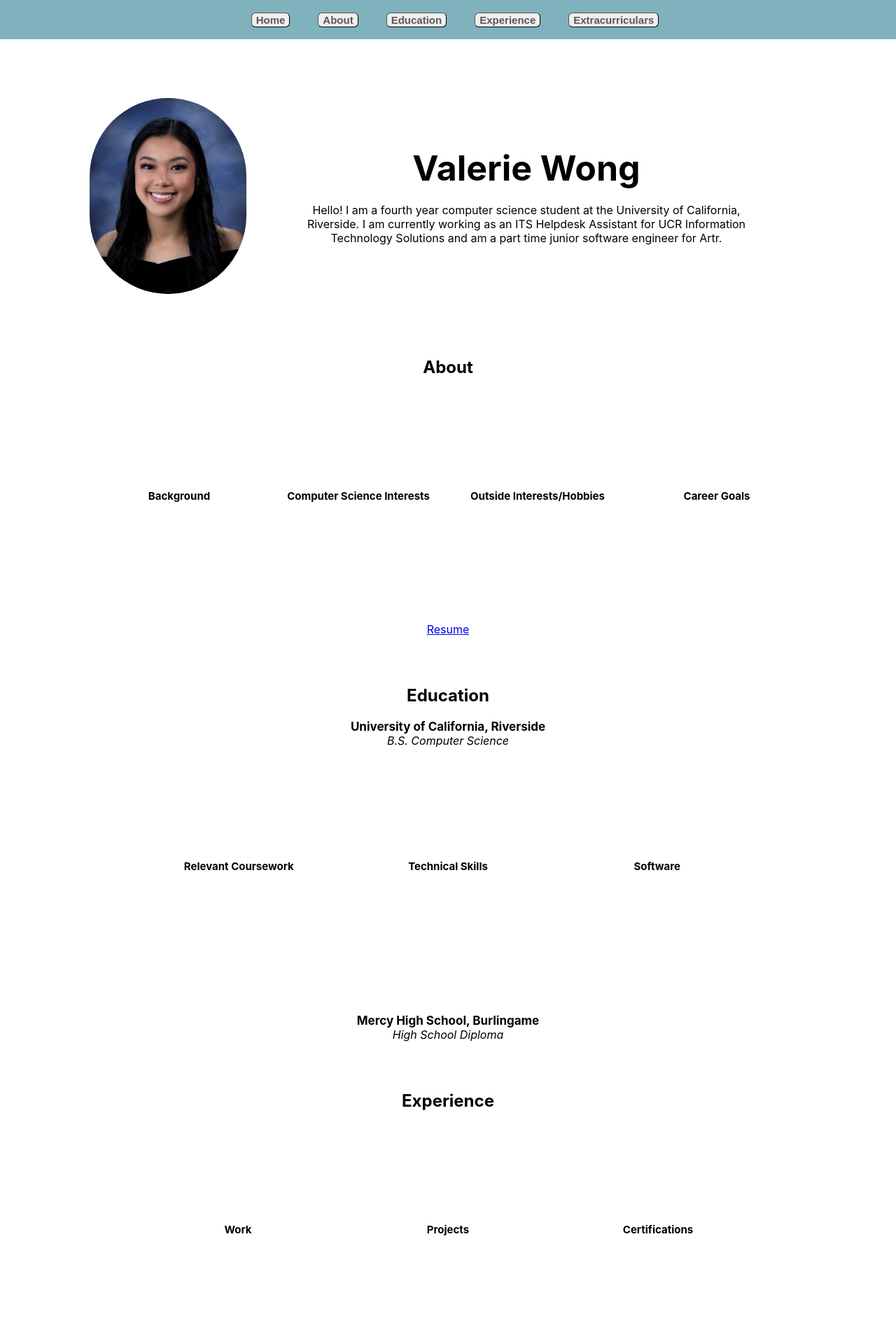
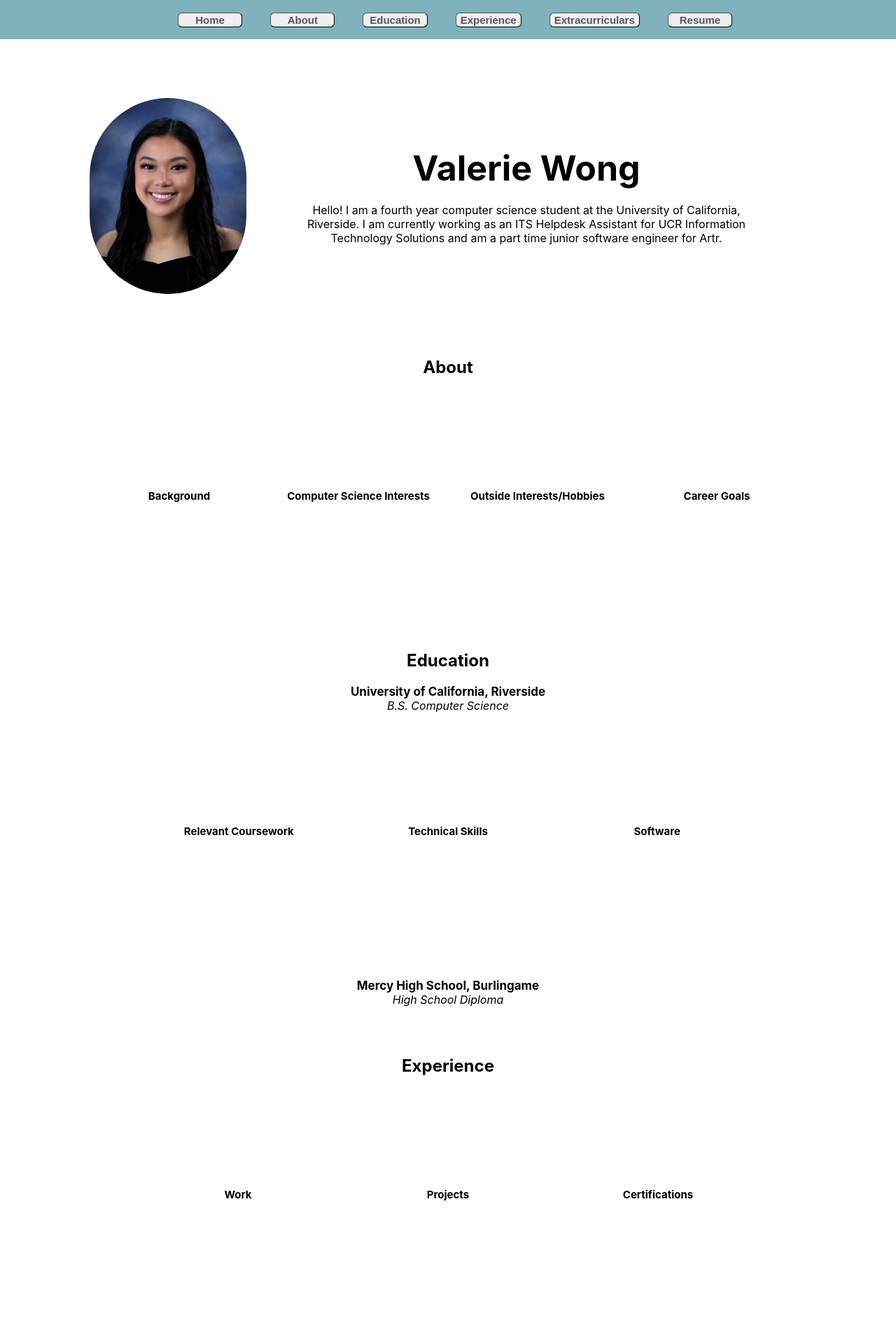
Before and after one commit to vwong031/valeriewong, a React (Create React App) app: page / in a window 1280 px wide. Shown: the top 1920 px of the page at 70% size. Built offline with nearby package versions, Linux system fonts and the light colour scheme.

Commit message:
fix experience section. add resume to navbar

```diff
--- a/src/components/About.css
+++ b/src/components/About.css
@@ -63,4 +63,19 @@
 
 .resume {
   margin-top: 30px;
+  text-decoration: none;
 }
+
+.button {
+  margin-left: auto;
+  margin-right: auto;
+  width: auto;
+  color: rgb(88, 88, 88);
+  text-decoration: none;
+  font-weight: bold;
+  font-size: 15px;
+  /* margin-right: 20px;
+  margin-left: 20px; */
+  border-radius: 6px;
+  border-width: 1px;
+}
--- a/src/components/About.js
+++ b/src/components/About.js
@@ -63,7 +63,8 @@ function About() {
         </div>
       </div>
       {/* TODO: Fix resume link */}
-      <a class="resume" href="https://drive.google.com/file/d/1htRPmB5ASRwflxx_rTdpacw8Soih042L/view?usp=sharing" target="_blank" rel="noopener noreferrer">Resume</a>
+      {/* <button class="button"><a class="resume" href="https://drive.google.com/file/d/1htRPmB5ASRwflxx_rTdpacw8Soih042L/view?usp=sharing" target="_blank" rel="noopener noreferrer">Resume</a></button> */}
+      {/* <a class="resume" href="https://drive.google.com/file/d/1htRPmB5ASRwflxx_rTdpacw8Soih042L/view?usp=sharing" target="_blank" rel="noopener noreferrer">Resume</a> */}
     </div>
   );
 }
--- a/src/components/Experience.css
+++ b/src/components/Experience.css
@@ -47,27 +47,28 @@
 }
 
 .card-back {
-  display: flex;
-  flex-direction: column;
+  /* display: flex;
+  flex-direction: column; */
   background-color: #f0f0f0;
   transform: rotateY(180deg);
 }
-
+/*
 .coursera {
   display: flex;
   flex-direction: column;
-}
+  justify-content: start;
+} */
 
-.bullet-points {
+/* .bullet-points {
   display: flex;
   flex-direction: column;
   justify-content: start;
-  /* padding-left: 0; */
-}
+} */
 
 .work {
   display: flex;
   flex-direction: column;
+  margin: 10px 5px;
 }
 
 .work-title {
@@ -87,3 +88,19 @@
   font-style: italic;
   font-size: 12px;
 }
+
+.linked-in {
+  color: rgb(88, 88, 88);
+  text-decoration: none;
+  font-weight: bold;
+  font-size: 15px;
+  /* margin-right: 20px;
+  margin-left: 20px; */
+  border-radius: 6px;
+  border-width: 1px;
+  margin: 10px 10px;
+}
+
+.button {
+  margin-top: 10px;
+}
--- a/src/components/Experience.js
+++ b/src/components/Experience.js
@@ -18,14 +18,7 @@ function Experience() {
                 <div className="work-title">
                   Junior Software Engineer
                   <div className="position">ARTR</div>
-                  <div className="date">(Aoril 2024 - Present)</div>
-                </div>
-                <div className="work-content">
-                  <ul>
-                    <li>Co-lead the web platform development for design optimization</li>
-                    <li>Participate in rapid prototyping and UI driven development with continuous user feedback loop</li>
-                    <li>Develop the scalable cloud platform for end-to-end design</li>
-                  </ul>
+                  <div className="date">(Apr 2024 - Present)</div>
                 </div>
               </div>
               <div className="work">
@@ -34,17 +27,10 @@ function Experience() {
                   <div className="position">
                     ITS Help Desk Student Assistant
                   </div>
-                  <div className="date">(March 2023 - Present)</div>
-                </div>
-                <div className="work-content">
-                  <ul>
-                    <li>Provide campus support to faculty, staff and students via phone as part of the campus Information Technology Solutions (ITS) Tier 1 Helpdesk</li>
-                    <li>Provide technical information/support when possible to students and staff</li>
-                    <li>Maintain accurate records of technical issues, resolutions, and user interactions</li>
-                  </ul>
+                  <div className="date">(Mar 2023 - Present)</div>
                 </div>
               </div>
-              <a class="resume" href="https://www.linkedin.com/in/val-wong/" target="_blank" rel="noopener noreferrer">View my linkedin for more!</a>
+              <button class="button"><a class="linked-in" href="https://www.linkedin.com/in/val-wong/details/experience/" target="_blank" rel="noopener noreferrer">Details</a></button>
             </div>
           </div>
         </div>
@@ -57,13 +43,40 @@ function Experience() {
             </div>
             <div className="card-back">
               <div className="projects">
-                <ul>
-                  <li></li>
-                  <li></li>
-                  <li></li>
-                  <li></li>
-                  <li></li>
-                </ul>
+                <div className="work">
+                  <div className="work-title">
+                    Designathon Software Engineer
+                  </div>
+                  <div class="position">
+                    Design at UCR
+                  </div>
+                  <div className="date">
+                    (Oct 2023 - Jan 2024)
+                  </div>
+                </div>
+                <div className="work">
+                  <div className="work-title">
+                    Driver Interface and Telemetry Engineer
+                  </div>
+                  <div className="position">
+                    UCR Solar Car
+                  </div>
+                  <div className="date">
+                    (Jul 2022 - May 2023)
+                  </div>
+                </div>
+                <div className="work">
+                  <div className="work-title">
+                    Space Invaders -- Simplified Version
+                  </div>
+                  <div className="position">
+                    Embedded Systems Class Project
+                  </div>
+                  <div className="date">
+                    (Oct 2022 - Dec 2022)
+                  </div>
+                </div>
+                <button class="button"><a class="linked-in" href="https://www.linkedin.com/in/val-wong/details/experience/" target="_blank" rel="noopener noreferrer">Details</a></button>
               </div>
 
             </div>
@@ -78,12 +91,34 @@ function Experience() {
               </div>
               <div className="card-back">
                 <div className="coursera">
-                  <u>Coursera:</u>
-                  <ul className="bullet-points">
-                    <li>Introduction to Front-End Development</li>
-                    <li>SQL for Data Science</li>
-                    <li>Foundations: Data, Data, Everywhere</li>
-                  </ul>
+                  <div className="work">
+                    <div className="work-title">
+                      Introduction to Front-End Development
+                    </div>
+                    <div className="position">
+                      Coursera
+                    </div>
+                    <div className="date">Issued Aug 2023</div>
+                  </div>
+                  <div className="work">
+                    <div className="work-title">
+                      SQL for Data Science
+                    </div>
+                    <div className="position">
+                      Coursera
+                    </div>
+                    <div className="date">Issued Jul 2023</div>
+                  </div>
+                  <div className="work">
+                    <div className="work-title">
+                      Foundations: Data, Data, Everywhere
+                    </div>
+                    <div className="position">
+                      Coursera
+                    </div>
+                    <div className="date">Issued Jun 2023</div>
+                  </div>
+                  <button class="button"><a class="linked-in" href="https://www.linkedin.com/in/val-wong/details/certifications/" target="_blank" rel="noopener noreferrer">Details</a></button>
                 </div>
               </div>
             </div>
--- a/src/components/Nav.css
+++ b/src/components/Nav.css
@@ -21,10 +21,15 @@
   text-decoration: none;
   font-weight: bold;
   font-size: 15px;
-  margin-right: 20px;
-  margin-left: 20px;
+  /* margin-right: 20px;
+  margin-left: 20px; */
   border-radius: 6px;
   border-width: 1px;
+  flex-grow: 1;
+  flex-basis: 0;
+  width: 100%;
+  text-align: center;
+  margin: 0 20px;
 }
 
 /* .sections.nav-link:first-child {
@@ -39,5 +44,10 @@
 .nav-elements {
   display: flex;
   align-items: center;
+  width: 65%;
   /* padding-left: 50px; */
 }
+
+.resume {
+  color: rgb(88, 88, 88);
+}
--- a/src/components/Nav.js
+++ b/src/components/Nav.js
@@ -27,6 +27,9 @@ function Nav() {
               <button class="sections nav-link" onClick={() => scrollTo('Education')}>Education</button>
               <button class="sections nav-link" onClick={() => scrollTo('Experience')}>Experience</button>
               <button class="sections nav-link" onClick={() => scrollTo('Extracurriculars')}>Extracurriculars</button>
+              <button class="sections nav-link">
+                <a class="resume" href="https://drive.google.com/file/d/1htRPmB5ASRwflxx_rTdpacw8Soih042L/view?usp=sharing" >Resume</a>
+              </button>
             </div>
           </div>
         </div>
```
